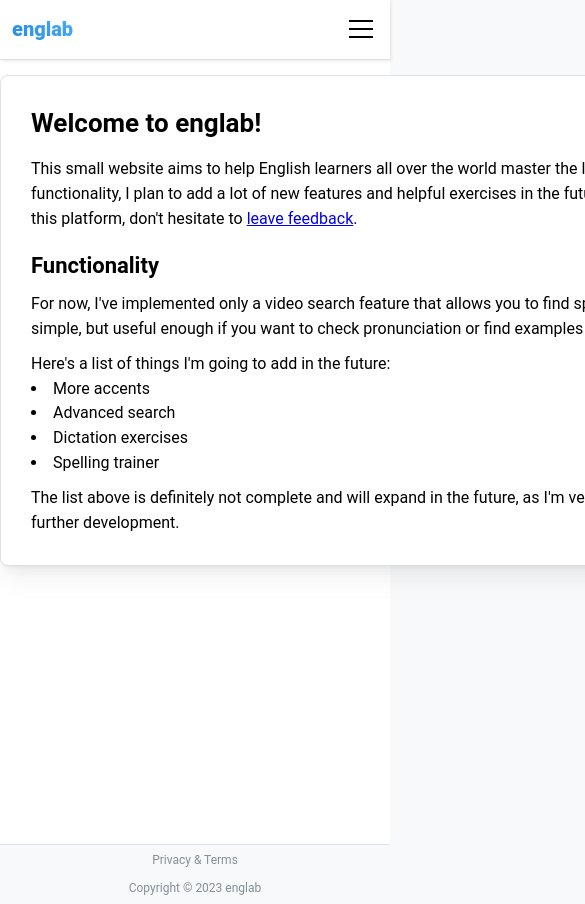
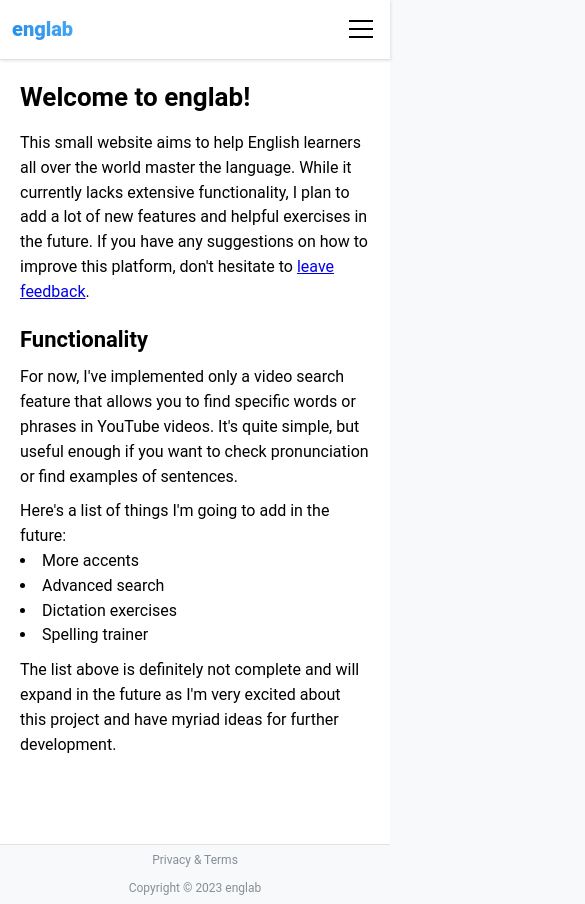
Before and after one commit to englabnet/website, a React (Vite) app: page /about in a window 390 px wide. Shown: the top 904 px of the page, 585 px wide, since content can reach past the window. Built offline with nearby package versions, Linux system fonts and the light colour scheme; a web font is replaced by a local one; what react-google-recaptcha-v3 would draw is missing.

Commit message:
responsive pages

```diff
--- /dev/null
+++ b/src/components/ResponsivePaper.jsx
@@ -0,0 +1,21 @@
+import React from 'react';
+import { Box, em, Paper } from '@mantine/core';
+import { useMediaQuery } from "@mantine/hooks";
+
+export default function ResponsivePaper({ width, children }) {
+  const isMobile = useMediaQuery(`(max-width: ${em(750)})`);
+
+  if (isMobile) {
+    return (
+      <Box p="20px" mx="auto">
+        {children}
+      </Box>
+    );
+  }
+
+  return (
+    <Paper shadow="md" withBorder p="30px" w={width} mx="auto" mt={15}>
+      {children}
+    </Paper>
+  );
+}
--- a/src/pages/AboutPage.jsx
+++ b/src/pages/AboutPage.jsx
@@ -1,10 +1,11 @@
 import React from 'react';
-import { List, Paper, Space, Text, Title } from '@mantine/core';
+import { List, Space, Text, Title } from '@mantine/core';
 import { Link } from "react-router-dom";
+import ResponsivePaper from "../components/ResponsivePaper.jsx";
 
 function AboutPage() {
   return (
-    <Paper shadow="md" withBorder p="30px" w={1000} mx="auto" mt={15}>
+    <ResponsivePaper width="80%">
       <Title order={2}>Welcome to englab!</Title>
       <Space h="md" />
       <Text size='md'>
@@ -31,10 +32,10 @@
       </List>
       <Space h="xs" />
       <Text>
-        The list above is definitely not complete and will expand in the future,
+        The list above is definitely not complete and will expand in the future
         as I&apos;m very excited about this project and have myriad ideas for further development.
       </Text>
-    </Paper>
+    </ResponsivePaper>
   );
 }
 
--- a/src/pages/FeedbackPage.jsx
+++ b/src/pages/FeedbackPage.jsx
@@ -8,6 +8,7 @@
 import MessageDialog from "../components/MessageDialog.jsx";
 import { useDisclosure } from "@mantine/hooks";
 import { GoogleReCaptcha } from "react-google-recaptcha-v3";
+import ResponsivePaper from "../components/ResponsivePaper.jsx";
 
 function FeedbackPage() {
   const form = useForm({
@@ -62,7 +63,7 @@
   }
 
   return (
-    <Paper shadow="md" withBorder p="30px" w={500} mx="auto" mt={15}>
+    <ResponsivePaper width={500}>
       <Title order={2}>Leave feedback</Title>
       <Space h="md" />
       <Text size='sm'>
@@ -149,7 +150,7 @@
         opened={unexpectedErrorShown}
         onClose={unexpectedErrorHandlers.close}
       />
-    </Paper>
+    </ResponsivePaper>
   );
 }
 
```
